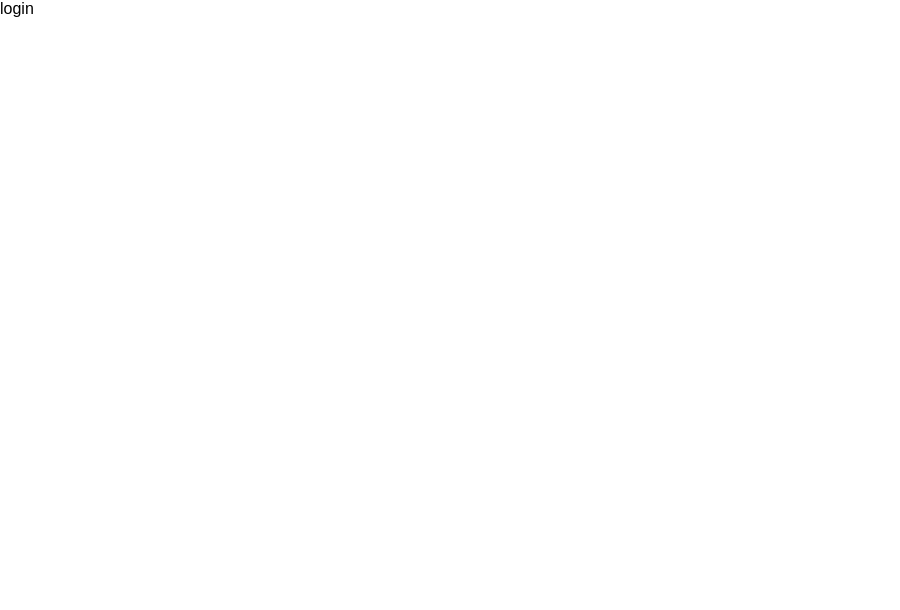
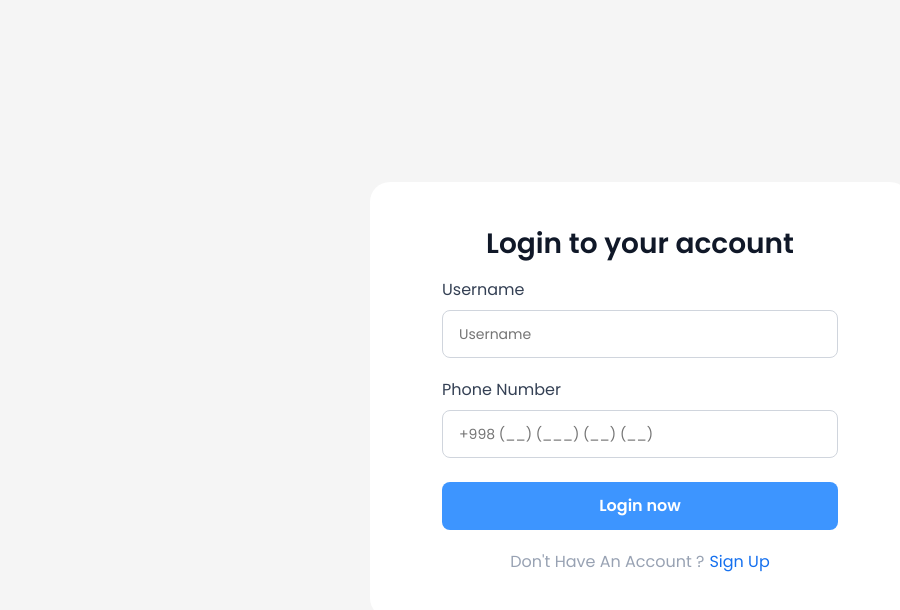
Before and after one commit to muhammadaziz01-dev/adminka-react, a React (Vite) app: page /login in a window 1280 px wide. Shown: the top 610 px of the page, without its empty margins (0-900 px from the left). Built offline with nearby package versions, Linux system fonts and the light colour scheme.

Commit message:
auth page style end

```diff
--- a/package.json
+++ b/package.json
@@ -10,10 +10,12 @@
     "preview": "vite preview"
   },
   "dependencies": {
+    "antd": "^5.24.3",
     "js-cookie": "^3.0.5",
     "react": "^19.0.0",
     "react-dom": "^19.0.0",
-    "react-router-dom": "^7.2.0"
+    "react-router-dom": "^7.2.0",
+    "sass": "^1.85.1"
   },
   "devDependencies": {
     "@eslint/js": "^9.21.0",
--- a/src/index.css
+++ b/src/index.css
@@ -1,3 +1,4 @@
+@import url('https://fonts.googleapis.com/css2?family=Poppins:ital,wght@0,100;0,200;0,300;0,400;0,500;0,600;0,700;0,800;0,900;1,100;1,200;1,300;1,400;1,500;1,600;1,700;1,800;1,900&display=swap');
 *{
   margin: 0;
   padding: 0;
@@ -13,3 +14,45 @@ ul ol {
 a{
   text-decoration: none;
 }
+
+
+/* font style popins */
+
+.poppins-regular {
+  font-family: "Poppins", sans-serif;
+  font-weight: 400;
+  font-style: normal;
+}
+
+.poppins-medium {
+  font-family: "Poppins", sans-serif;
+  font-weight: 500;
+  font-style: normal;
+}
+
+.poppins-semibold {
+  font-family: "Poppins", sans-serif;
+  font-weight: 600;
+  font-style: normal;
+}
+
+
+
+
+.poppins-regular-italic {
+  font-family: "Poppins", sans-serif;
+  font-weight: 400;
+  font-style: italic;
+}
+
+.poppins-medium-italic {
+  font-family: "Poppins", sans-serif;
+  font-weight: 500;
+  font-style: italic;
+}
+
+.poppins-semibold-italic {
+  font-family: "Poppins", sans-serif;
+  font-weight: 600;
+  font-style: italic;
+}
--- a/src/views/auth/login.tsx
+++ b/src/views/auth/login.tsx
@@ -1,9 +1,37 @@
-
-
+import "./style.scss"
 function Index() {
   return (
-    <div>login</div>
-  )
+    <div className="auth">
+      <form className="auth--form" action="#">
+        <p className="auth--form-title">Login to your account</p>
+        <label htmlFor="username" className="auth--form--label">
+          <p className="auth--form--label-title">Username</p>
+          <input
+           id="username"
+            className="auth--form--label-input"
+            type="text"
+            placeholder="Username"
+          />
+        </label>
+        <label htmlFor="phone" className="auth--form--label">
+        <p className="auth--form--label-title">Phone number</p>
+          <input
+          id="phone"
+            className="auth--form--label-input"
+            type="text"
+            placeholder="+998 (__) (___) (__) (__)"
+          />
+        </label>
+
+        <button className="auth--form-btn" type="submit">
+        Login now
+        </button>
+        <p className="auth--form--titleButton">
+          Don't have an account ?<span>Sign up</span>
+        </p>
+      </form>
+    </div>
+  );
 }
 
-export default Index
+export default Index;
--- /dev/null
+++ b/src/views/auth/style.scss
@@ -0,0 +1,95 @@
+.auth {
+    max-width: 100vw;
+    width: 100%;
+    height: 100vh;
+    background: #f5f5f5;
+    display: flex;
+    align-items: center;
+    justify-content: center;
+
+    &--form {
+        width: 540px;
+        display: flex;
+        flex-direction: column;
+        align-items: center;
+        gap: 24px;
+        padding: 48px 72px;
+        border-radius: 20px;
+        background: var(--background-mode, #FFF);
+
+        &-title {
+            color: var(--foreground-high, #101828);
+            font-size: 28px;
+            font-style: normal;
+            font-weight: 600;
+            line-height: 100%;
+        }
+
+        &--label {
+            width: 100%;
+
+            &-title {
+                color: var(--foreground-default, #344054);
+                font-size: 16px;
+                font-style: normal;
+                font-weight: 400;
+                line-height: 100%;
+                text-transform: capitalize;
+                margin-bottom: 12px;
+            }
+
+            &-input {
+                width: 100%;
+                height: 48px;
+                padding: 12px 16px;
+                border-radius: 8px;
+                border: 1px solid var(--outline-default, #D0D5DD);
+                background: #FFF;
+                color: var(--foreground-default, #344054);
+                font-family: Poppins;
+                font-size: 14px;
+                font-style: normal;
+                font-weight: 400;
+                line-height: 100%;
+                outline-color: rgba(209, 233, 255, 1);
+                /* 14px */
+            }
+        }
+
+        &-btn {
+            width: 100%;
+            height: 48px;
+            border-radius: 8px;
+            background: var(--primary-default, #3D95FF);
+            color: var(--background-mode, #FFF);
+            font-size: 16px;
+            font-style: normal;
+            font-weight: 600;
+            line-height: 100%;
+            transition: background 0.3s ease-in-out;
+            border: none;
+            cursor: pointer;
+            transition: all .3s linear;
+
+            &:hover {
+                background: var(--primary-hover, #2878FF);
+            }
+        }
+
+        &--titleButton {
+            color: var(--foreground-low, #98A2B3);
+            font-size: 16px;
+            font-style: normal;
+            font-weight: 400;
+            line-height: 100%;
+            text-transform: capitalize;
+
+            span{
+                color: var(--foreground-primary, #1570EF);
+                margin-left: 5px;
+                cursor: pointer;
+            }
+
+        }
+    }
+}
```
Also changed, not shown: 1 other file (tests, documents, lock files or other folders).
